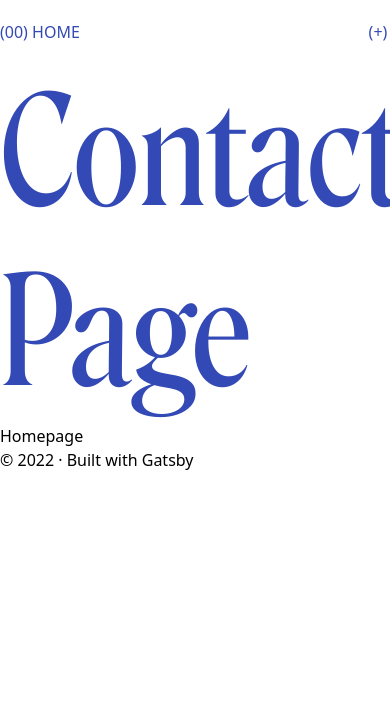
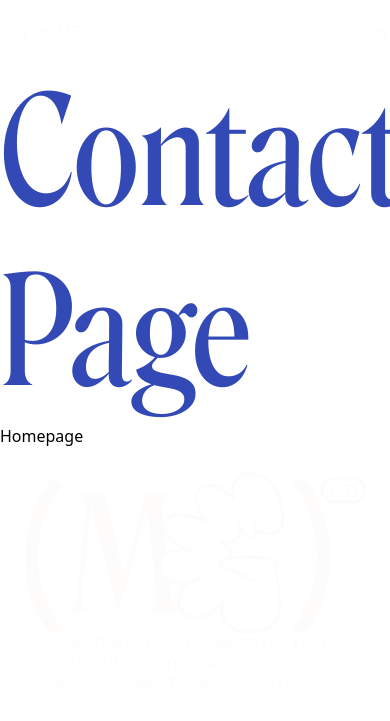
Before and after one commit to luckystoned/micaela-galimberti, a Gatsby site: page /contact in a window 390 px wide. Built offline with nearby package versions, Linux system fonts and the light colour scheme; Gatsby itself is replaced by a stand-in of ours.

Commit message:
home mobile

```diff
--- a/src/components/Header/header.js
+++ b/src/components/Header/header.js
@@ -21,12 +21,12 @@ const Header = ({ siteTitle }) => (
           <div className="absolute inset-y-0 right-0 flex items-center sm:hidden">
             {/* Mobile menu button*/}
             <Disclosure.Button className="inline-flex items-center justify-center p-2focus:outline-none">
-              <div className="block h-6 w-6 xs:text-blue" aria-hidden="true">
+              <div className="block h-6 w-6 xs:text-white" aria-hidden="true">
               {open ? '(-)' : '(+)'}
               </div>
             </Disclosure.Button>
           </div>
-          <div className="absolute inset-y-0 left-0 flex items-center xs:text-blue sm:hidden">
+          <div className="absolute inset-y-0 left-0 flex items-center xs:text-white sm:hidden">
             <Link to="/">
               {'(00) HOME'}
             </Link>
@@ -61,7 +61,7 @@ const Header = ({ siteTitle }) => (
               to={item.href}
               className={classNames(
                 item.current ? 'current' : 'no-current',
-                'block xs:text-blue'
+                'block xs:text-white'
               )}
               aria-current={item.current ? 'page' : undefined}
             >
--- a/src/components/Layout/layout.js
+++ b/src/components/Layout/layout.js
@@ -8,6 +8,7 @@
 import * as React from "react"
 import PropTypes from "prop-types"
 import { useStaticQuery, graphql } from "gatsby"
+import LogoFooter from "../../images/logo-blanco.svg"
 
 import Header from "../Header"
 
@@ -30,9 +31,12 @@ const Layout = ({ children }) => {
         <Header siteTitle={title || `Title`} />
         <main>{children}</main>
         <footer>
-          © {new Date().getFullYear()} &middot; Built with
-          {` `}
-          <a href="https://www.gatsbyjs.com">Gatsby</a>
+          <div className="text-center items-center visible md:invisible py-6">
+            <img src={LogoFooter} alt="Micaela Galimberti Logo SVG" className="m-auto" />
+            <div className="text-white">
+              GRAPHIC & UX/UI DESIGNER  /   Be,   Li,   IG  <br/> /  GET IN TOUCH   (+) 54 11 2391 1872  OR <br/> MICA.GALIMBERTI@GMAIL.COM  /  2022 ©
+            </div>
+          </div>
         </footer>
       </div>
     </div>
--- a/src/styles/global.css
+++ b/src/styles/global.css
@@ -40,3 +40,9 @@ p {
   @apply text-blue;
   @apply text-xl;
 }
+
+footer {
+  @apply font-moriregular;
+  @apply text-white;
+  @apply text-sm;
+}
```
Also changed, not shown: src/images/logo-blanco.svg (renamed from src/images/logo-balnco.svg), 2 other files.
